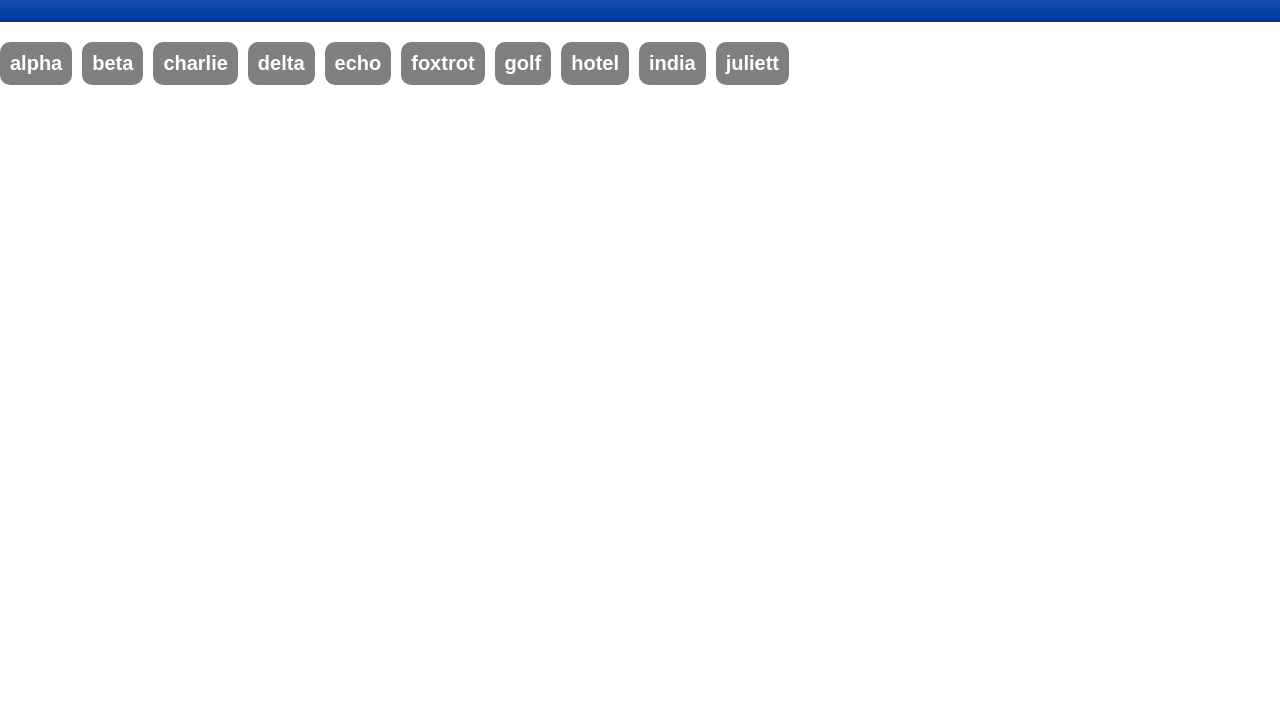
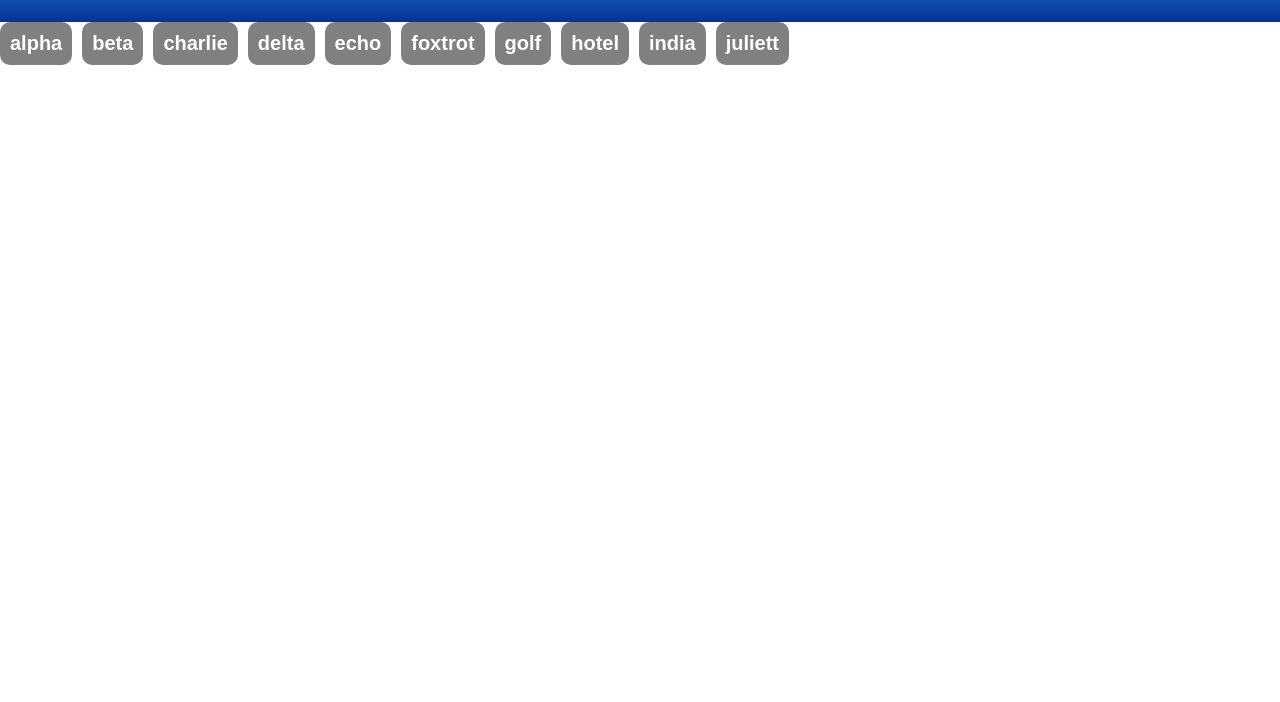
Before and after one commit to renan54apolonio/projeto-repstore54-2, a plain HTML site: page index.html in a window 1280 px wide. Shown: the part 98-800 px from the top of the page. Drawn offline with nearby package versions, Linux system fonts and the light colour scheme.

Commit message:
abc da amazonia

```diff
--- a/css/style.css
+++ b/css/style.css
@@ -31,10 +31,13 @@ main {
 }
 
 .container {
-    margin-top: 20px;
-	display: flex;
+	position: relative;
 	overflow: hidden;
 	max-width: 100%;
+}
+
+.inner {
+	display: flex;
 }
 
 .button {
--- a/index.html
+++ b/index.html
@@ -13,6 +13,7 @@
     </header>
 
     <div class="container">
+		<div class="inner">
 			<button class="button">alpha</button>
 			<button class="button">beta</button>
 			<button class="button">charlie</button>
@@ -24,6 +25,7 @@
 			<button class="button">india</button>
 			<button class="button">juliett</button>
 		</div>
+	</div>
 
     <script src="https://code.jquery.com/jquery-3.6.0.min.js"></script>
 
```
Also changed, not shown: code/.js. Lines whose indentation alone changed are shown as unchanged.
